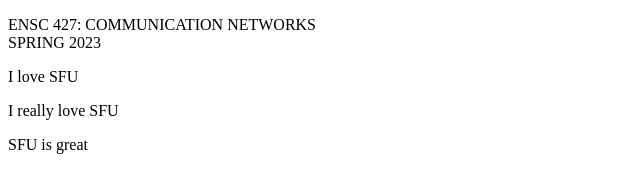
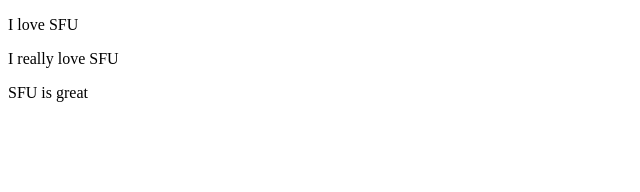
Before and after one commit to joshma25/joshma25.github.io, a plain HTML site: page index.html in a window 1280 px wide. Shown: the whole page, without its empty margins (0-640 px from the left). Drawn offline with Linux system fonts and the light colour scheme.

Commit message:
Update index.html

```diff
--- a/index.html
+++ b/index.html
@@ -2,7 +2,7 @@
 <html>
 <body>
 
-<p class="c7 c35"><span class="c5">ENSC 427: COMMUNICATION NETWORKS<br>SPRING 2023</span></p>
+
 
 <p> I love SFU </p>
 <p> I really love SFU</p>
```
